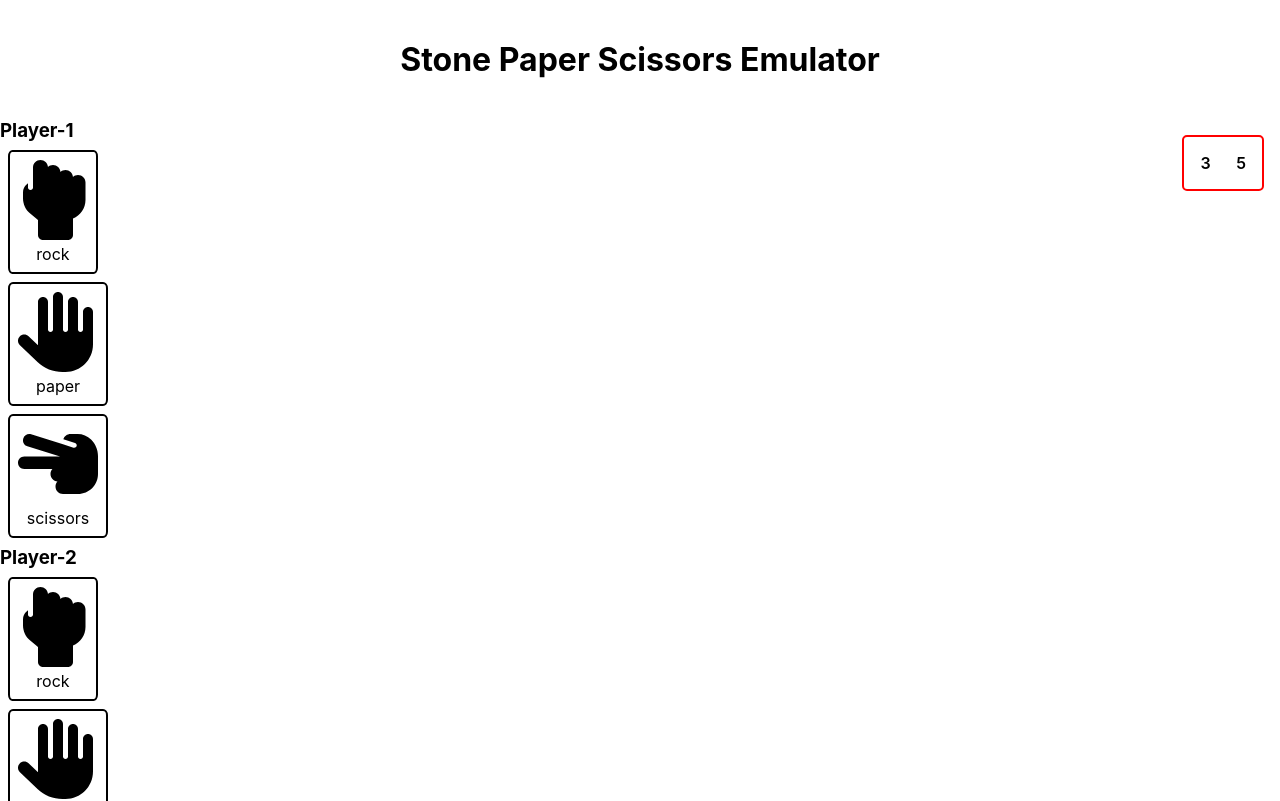
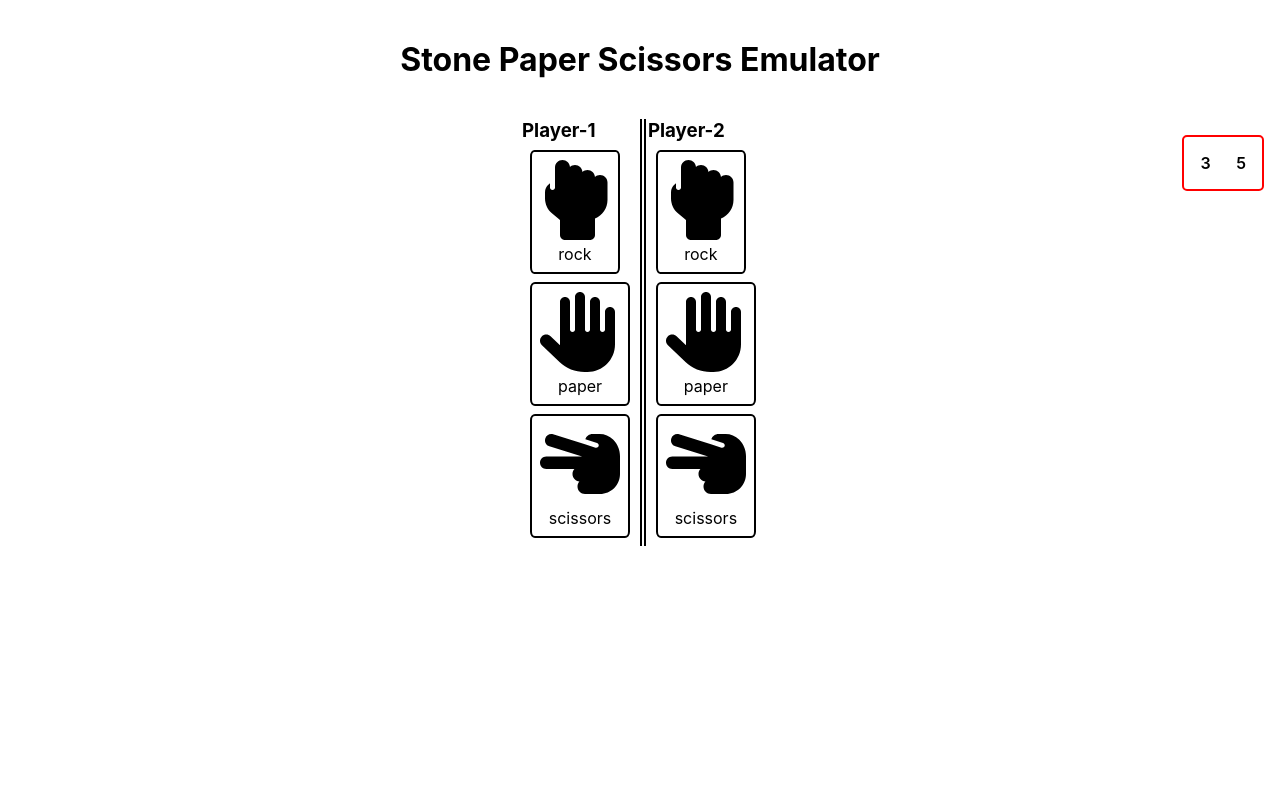
Before and after one commit to divyanshchahar/stone_paper-scissors, a React (Create React App) app: page / in a window 1280 px wide. Shown: the top 801 px of the page. Built offline with nearby package versions, Linux system fonts and the light colour scheme.

Commit message:
added style

```diff
--- a/src/App.css
+++ b/src/App.css
@@ -6,6 +6,8 @@
 
 :root {
   --p0: 5vh;
+  --b0: 2px;
+  --p1: 5%;
 
   --container-1_b: 2px;
   --container-1_p: 0.5vw;
@@ -30,7 +32,8 @@ h1 {
   margin: calc(5 * var(--container-1_p));
   border-radius: 5px;
   width: fit-content;
-  float: right;
+  position: absolute;
+  right: 0px;
 }
 
 .special-text-button-1 {
@@ -50,6 +53,25 @@ h1 {
 
 .choice-button img {
   height: var(--choice-button_h);
+}
+
+.container-2 {
+  display: grid;
+  grid-template-columns: auto auto;
+  align-items: center;
+  justify-content: center;
+}
+
+.player-2 {
+  width: fit-content;
+  border-left: var(--b0) solid black;
+  padding-left: var(--p1);
+}
+
+.player-1 {
+  width: fit-content;
+  border-right: var(--b0) solid black;
+  padding-right: var(--p1);
 }
 
 /*
```
